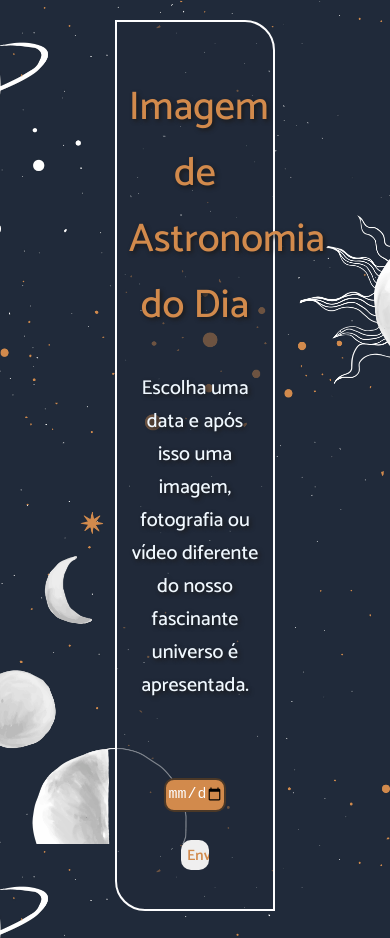
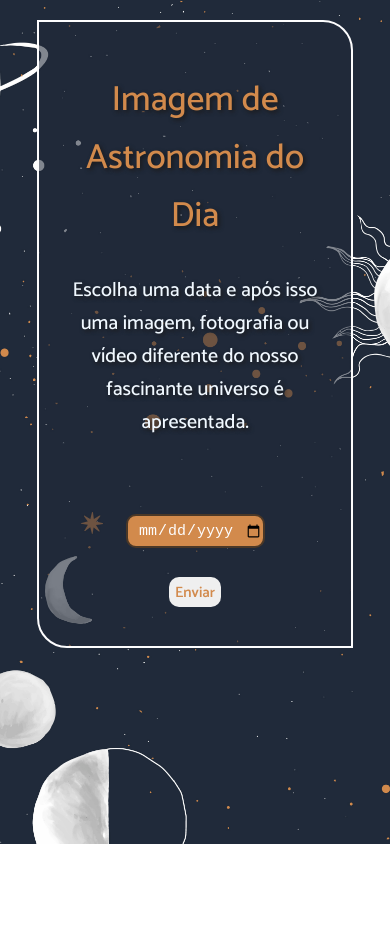
Before and after one commit to Sabrinalvs/Astronomy-Picture-of-the-Day, a plain HTML site: page index.html in a window 390 px wide. Shown: the top 938 px of the page. After the commit the page ends 844 px from the top, so only its background shows below. Drawn offline with nearby package versions, Linux system fonts and the light colour scheme; a web font is replaced by a local one.

Commit message:
finalizando com media mundando as proporções

```diff
--- a/style.css
+++ b/style.css
@@ -136,3 +136,50 @@ main {
     width: 50%;
     height: 400px;
  }
+ @media (max-width:769px) {
+     #resultado {
+        flex-direction: column;
+     }
+     .inicio {
+        width: 80%;
+     }
+     .textos {
+        width: 90%;
+     }
+     img {
+        width: 90%;
+     }
+     iframe {
+        width: 90%;
+     }
+
+ }
+ @media (max-width:426px) {
+    #resultado {
+       flex-direction: column;
+    }
+    .inicio {
+       width: 80%;
+    }
+    .textos {
+       width: 90%;
+    }
+    img {
+       width: 90%;
+    }
+    iframe {
+       width: 90%;
+    }
+    .tit1 {
+        font-size: 35px;
+    }
+    #data {
+        width: auto;
+    }
+    #botao {
+        width: auto;
+    }
+    .descr2 {
+        font-size: 15px;
+    }
+}
```
